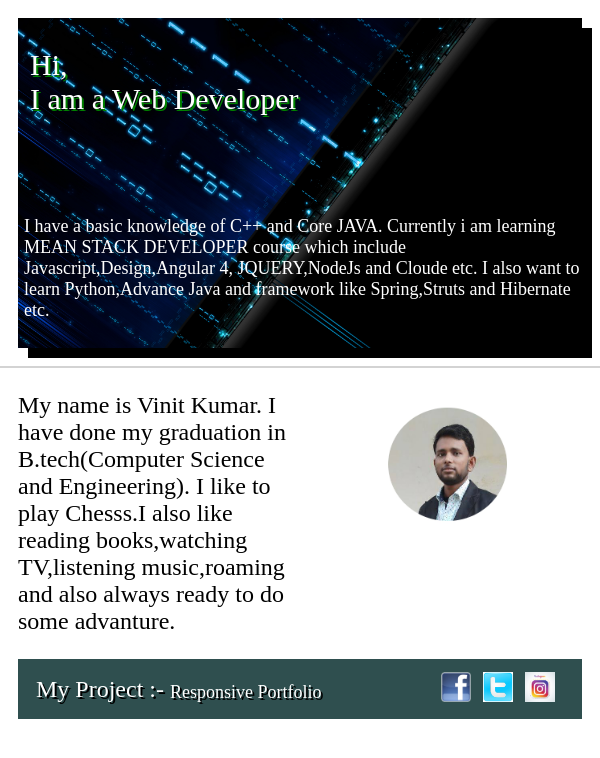
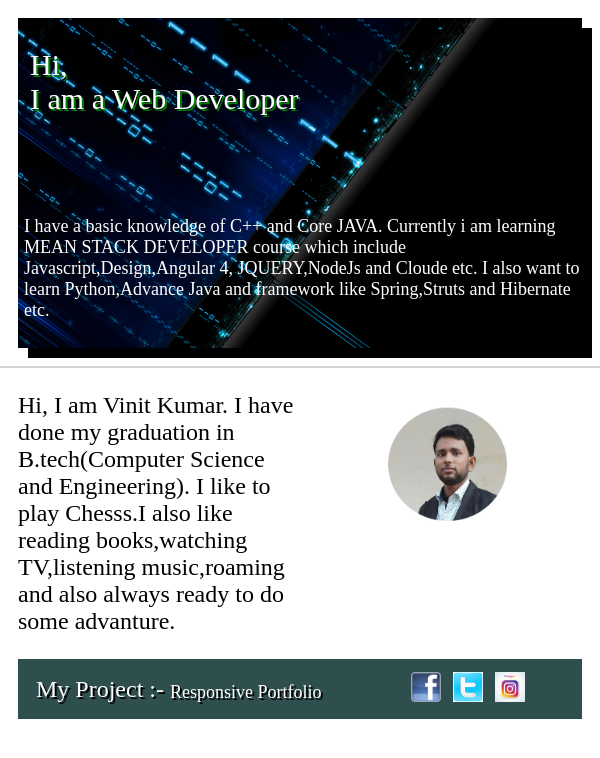
Before and after one commit to vinit-26/vinit-26.github.io, a plain HTML site: page index.html in a window 600 px wide. Drawn offline with Linux system fonts and the light colour scheme.

Commit message:
Commit 4

```diff
--- a/index.css
+++ b/index.css
@@ -167,7 +167,7 @@ body {
         font-size: 3vw;
     }
     .fb{
-        margin-left: 20vw;
+        margin-left: 15vw;
     }
 
 }
--- a/index.html
+++ b/index.html
@@ -22,7 +22,7 @@
 
 
         <div class="part2">
-            <div class="p3"><p>My name is Vinit Kumar. I have done my graduation in B.tech(Computer Science and Engineering).
+            <div class="p3"><p>Hi, I am Vinit Kumar. I have done my graduation in B.tech(Computer Science and Engineering).
                                I like to play Chesss.I also like reading books,watching TV,listening music,roaming and also always ready to do some advanture.</p>
             </div>
         </div>
```
